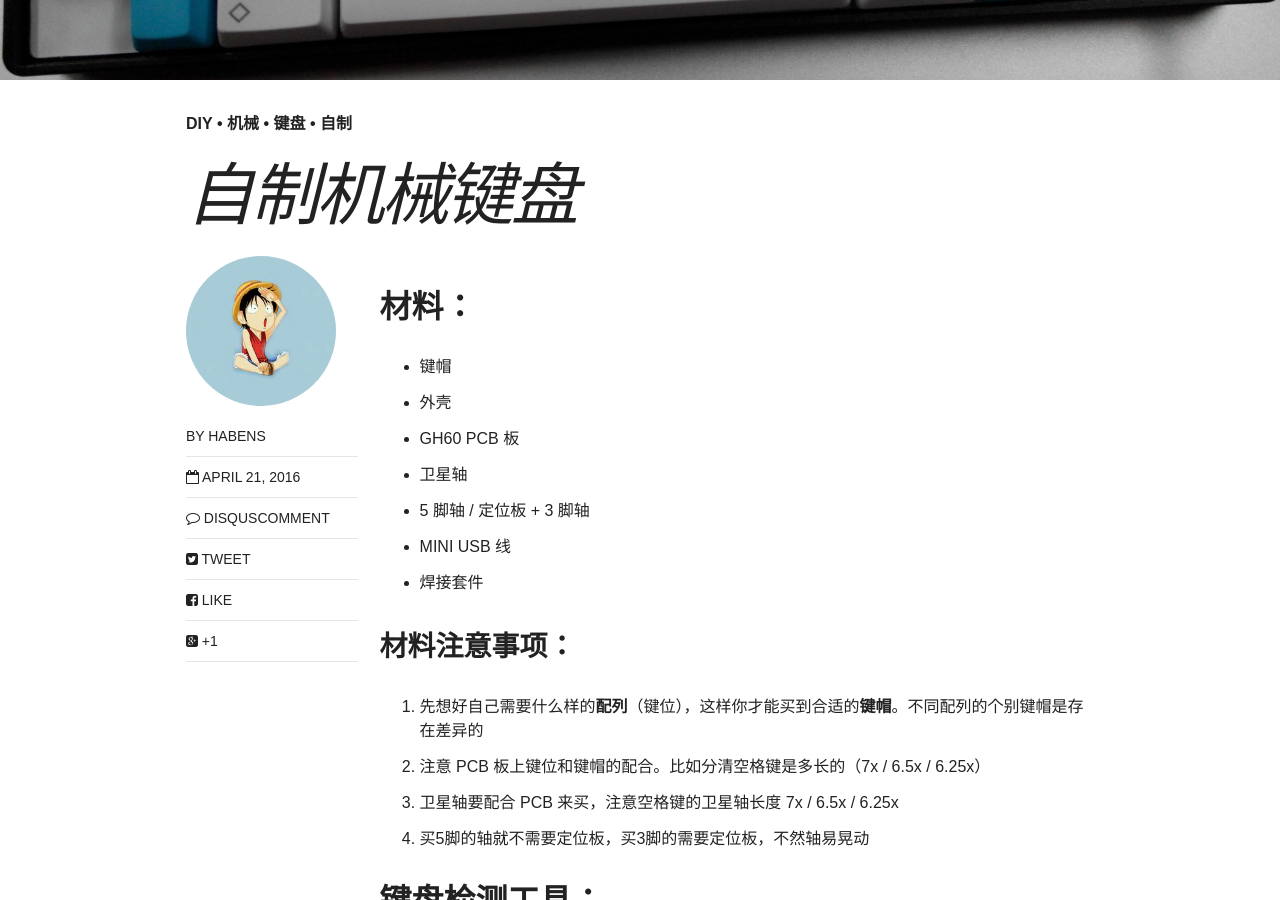
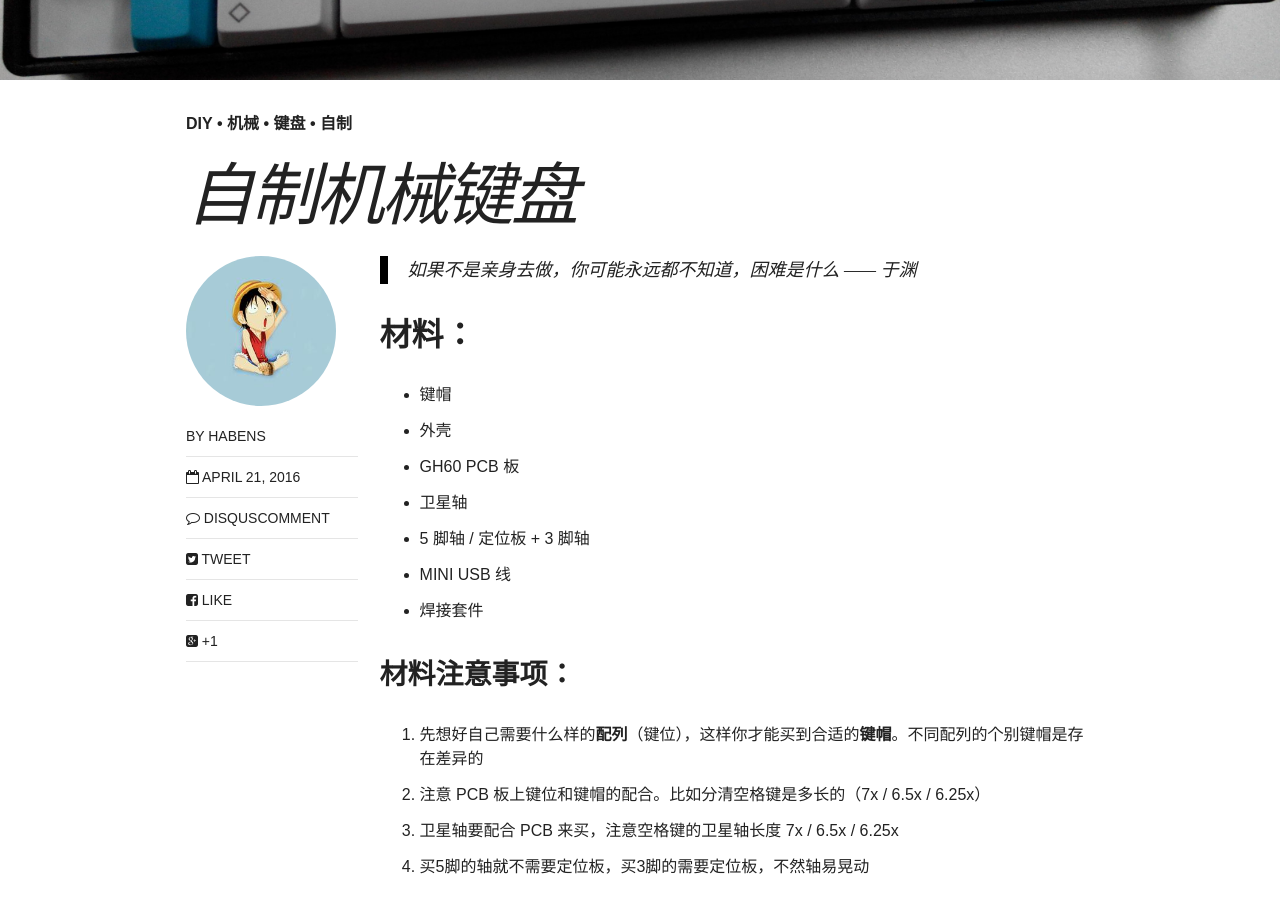
Before and after one commit to Habens/habens.github.io, a Jekyll site: the page built from _posts/blog/2016-04-21-diy-keyboard-with-gh60.markdown, in a window 1280 px wide and 900 px high, scrolled down 580 px. Built offline with Jekyll 4.4.1, drawn with Linux system fonts in a browser that asks for light colours; comment, search, counter and statistics services are not loaded.

Commit message:
add a dictum

```diff
--- a/_posts/blog/2016-04-21-diy-keyboard-with-gh60.markdown
+++ b/_posts/blog/2016-04-21-diy-keyboard-with-gh60.markdown
@@ -12,6 +12,8 @@ image:
 comments: true
 share: true
 ---
+> 如果不是亲身去做，你可能永远都不知道，困难是什么 ——  于渊
+
 ## 材料：
 * 键帽
 * 外壳
```
